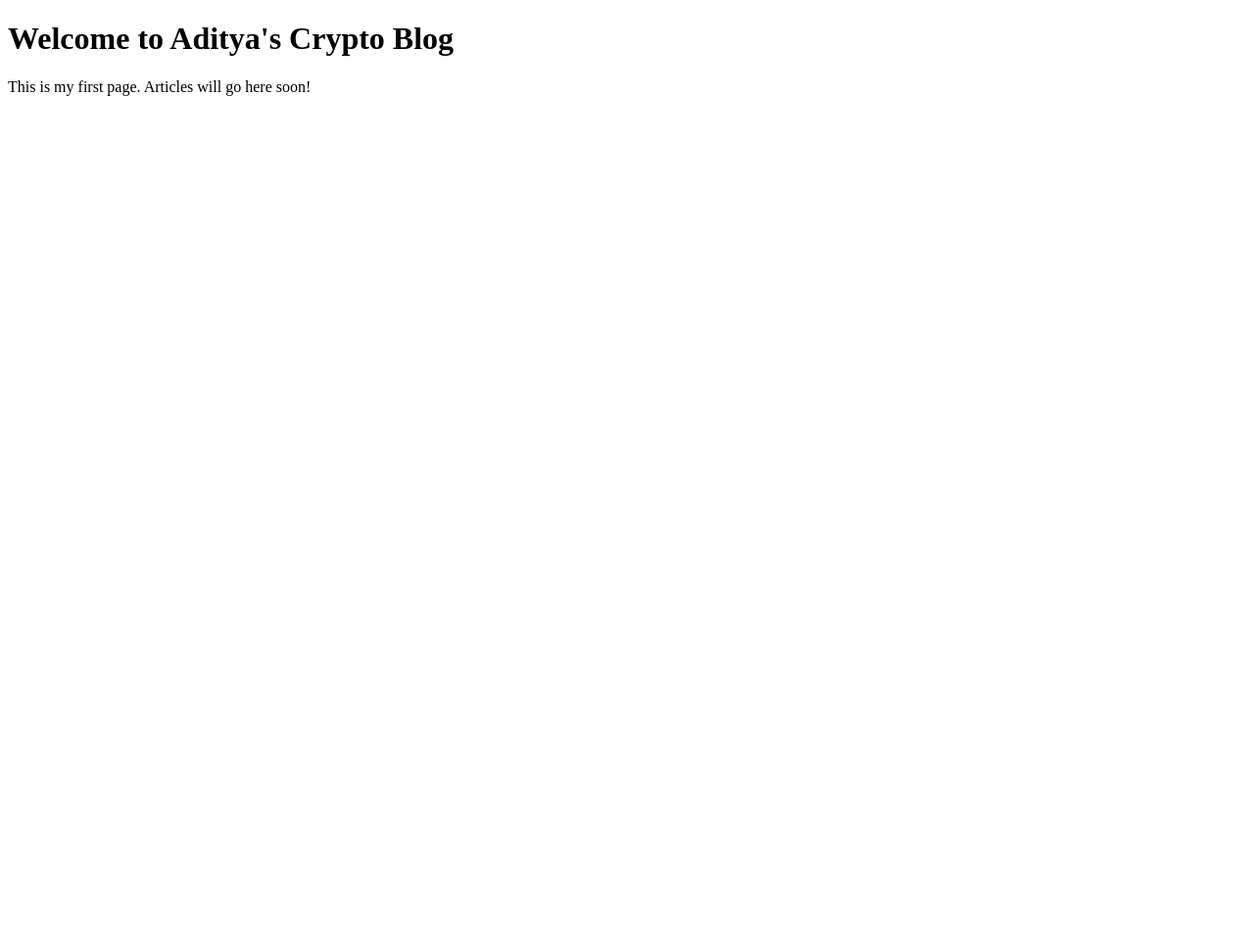
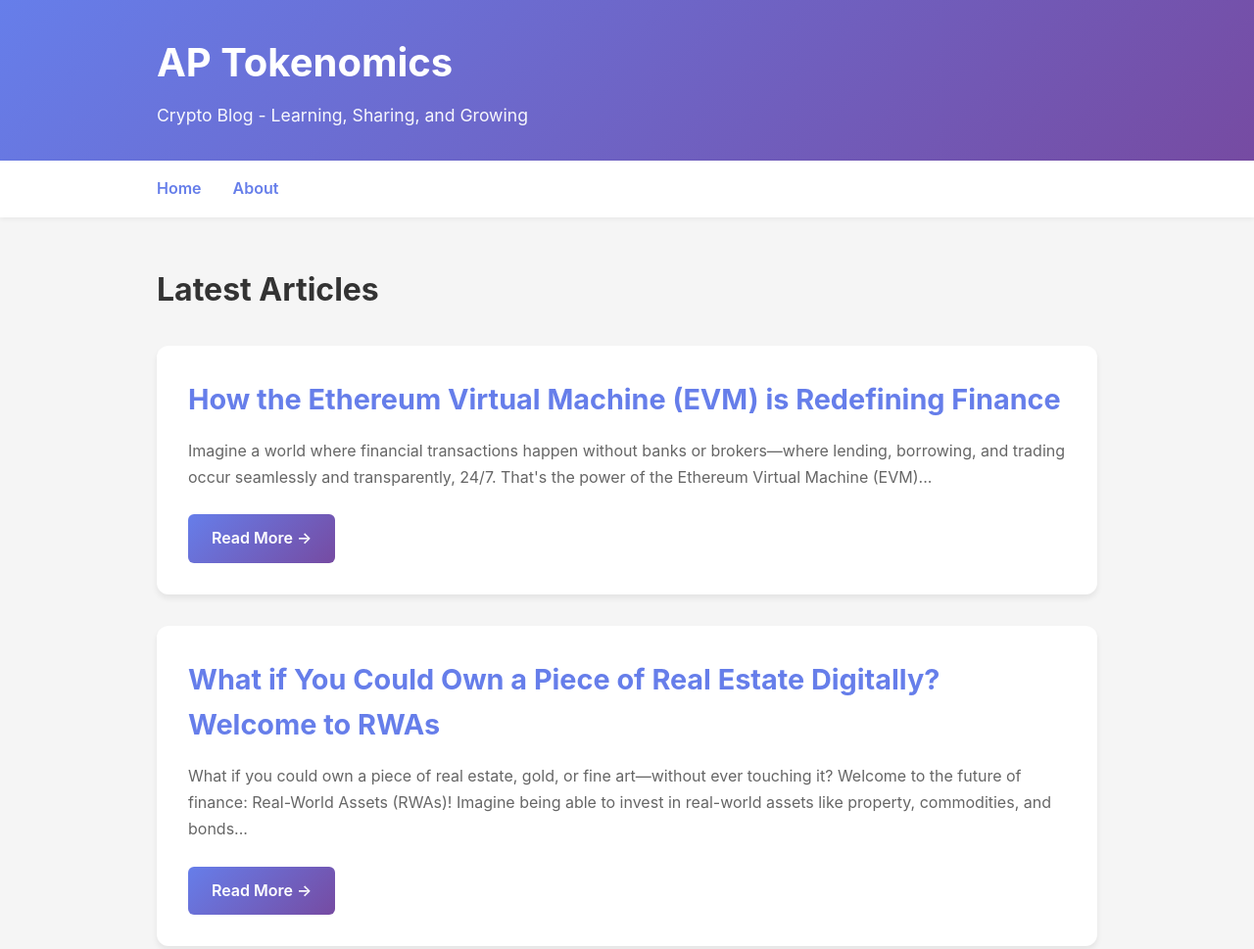
Before and after one commit to adipandey956/crypto-blog, a plain HTML site: page index.html in a window 1280 px wide. Shown: the top 969 px of the page at 98% size. Before the commit the page ends 800 px from the top, so only its background shows below. Drawn offline with Linux system fonts and the light colour scheme.

Commit message:
Update index.html

```diff
--- a/index.html
+++ b/index.html
@@ -1,10 +1,192 @@
 <!DOCTYPE html>
-<html>
+<html lang="en">
 <head>
-    <title>My Crypto Blog</title>
+    <meta charset="UTF-8">
+    <meta name="viewport" content="width=device-width, initial-scale=1.0">
+    <title>AP Tokenomics - Crypto Blog</title>
+    <style>
+        * {
+            margin: 0;
+            padding: 0;
+            box-sizing: border-box;
+        }
+
+        body {
+            font-family: -apple-system, BlinkMacSystemFont, 'Segoe UI', Roboto, Oxygen, Ubuntu, Cantarell, sans-serif;
+            line-height: 1.6;
+            color: #333;
+            background-color: #f5f5f5;
+        }
+
+        header {
+            background: linear-gradient(135deg, #667eea 0%, #764ba2 100%);
+            color: white;
+            padding: 2rem 0;
+            box-shadow: 0 2px 10px rgba(0,0,0,0.1);
+        }
+
+        .container {
+            max-width: 1000px;
+            margin: 0 auto;
+            padding: 0 20px;
+        }
+
+        .site-title {
+            font-size: 2.5rem;
+            margin-bottom: 0.5rem;
+            font-weight: 700;
+        }
+
+        .site-description {
+            font-size: 1.1rem;
+            opacity: 0.95;
+        }
+
+        nav {
+            background: white;
+            padding: 1rem 0;
+            box-shadow: 0 2px 5px rgba(0,0,0,0.05);
+            position: sticky;
+            top: 0;
+            z-index: 100;
+        }
+
+        nav ul {
+            list-style: none;
+            display: flex;
+            gap: 2rem;
+        }
+
+        nav a {
+            text-decoration: none;
+            color: #667eea;
+            font-weight: 600;
+            transition: color 0.3s;
+        }
+
+        nav a:hover {
+            color: #764ba2;
+        }
+
+        main {
+            padding: 3rem 0;
+        }
+
+        .articles-grid {
+            display: grid;
+            gap: 2rem;
+            margin-top: 2rem;
+        }
+
+        .article-card {
+            background: white;
+            border-radius: 12px;
+            padding: 2rem;
+            box-shadow: 0 4px 6px rgba(0,0,0,0.07);
+            transition: transform 0.3s, box-shadow 0.3s;
+        }
+
+        .article-card:hover {
+            transform: translateY(-5px);
+            box-shadow: 0 8px 15px rgba(0,0,0,0.1);
+        }
+
+        .article-title {
+            font-size: 1.8rem;
+            color: #667eea;
+            margin-bottom: 1rem;
+            font-weight: 700;
+        }
+
+        .article-preview {
+            color: #666;
+            margin-bottom: 1.5rem;
+            line-height: 1.7;
+        }
+
+        .read-more {
+            display: inline-block;
+            background: linear-gradient(135deg, #667eea 0%, #764ba2 100%);
+            color: white;
+            padding: 0.75rem 1.5rem;
+            border-radius: 6px;
+            text-decoration: none;
+            font-weight: 600;
+            transition: transform 0.3s;
+        }
+
+        .read-more:hover {
+            transform: scale(1.05);
+        }
+
+        footer {
+            background: #333;
+            color: white;
+            text-align: center;
+            padding: 2rem 0;
+            margin-top: 4rem;
+        }
+
+        @media (max-width: 768px) {
+            .site-title {
+                font-size: 2rem;
+            }
+
+            nav ul {
+                gap: 1rem;
+            }
+
+            .article-title {
+                font-size: 1.5rem;
+            }
+        }
+    </style>
 </head>
 <body>
-    <h1>Welcome to Aditya's Crypto Blog</h1>
-    <p>This is my first page. Articles will go here soon!</p>
+    <header>
+        <div class="container">
+            <h1 class="site-title">AP Tokenomics</h1>
+            <p class="site-description">Crypto Blog - Learning, Sharing, and Growing</p>
+        </div>
+    </header>
+
+    <nav>
+        <div class="container">
+            <ul>
+                <li><a href="index.html">Home</a></li>
+                <li><a href="about.html">About</a></li>
+            </ul>
+        </div>
+    </nav>
+
+    <main>
+        <div class="container">
+            <h2 style="font-size: 2rem; margin-bottom: 1rem; color: #333;">Latest Articles</h2>
+
+            <div class="articles-grid">
+                <article class="article-card">
+                    <h3 class="article-title">How the Ethereum Virtual Machine (EVM) is Redefining Finance</h3>
+                    <p class="article-preview">
+                        Imagine a world where financial transactions happen without banks or brokers—where lending, borrowing, and trading occur seamlessly and transparently, 24/7. That's the power of the Ethereum Virtual Machine (EVM)...
+                    </p>
+                    <a href="article-evm.html" class="read-more">Read More →</a>
+                </article>
+
+                <article class="article-card">
+                    <h3 class="article-title">What if You Could Own a Piece of Real Estate Digitally? Welcome to RWAs</h3>
+                    <p class="article-preview">
+                        What if you could own a piece of real estate, gold, or fine art—without ever touching it? Welcome to the future of finance: Real-World Assets (RWAs)! Imagine being able to invest in real-world assets like property, commodities, and bonds...
+                    </p>
+                    <a href="article-rwa.html" class="read-more">Read More →</a>
+                </article>
+            </div>
+        </div>
+    </main>
+
+    <footer>
+        <div class="container">
+            <p>&copy; 2025 AP Tokenomics. All rights reserved.</p>
+        </div>
+    </footer>
 </body>
 </html>
```
